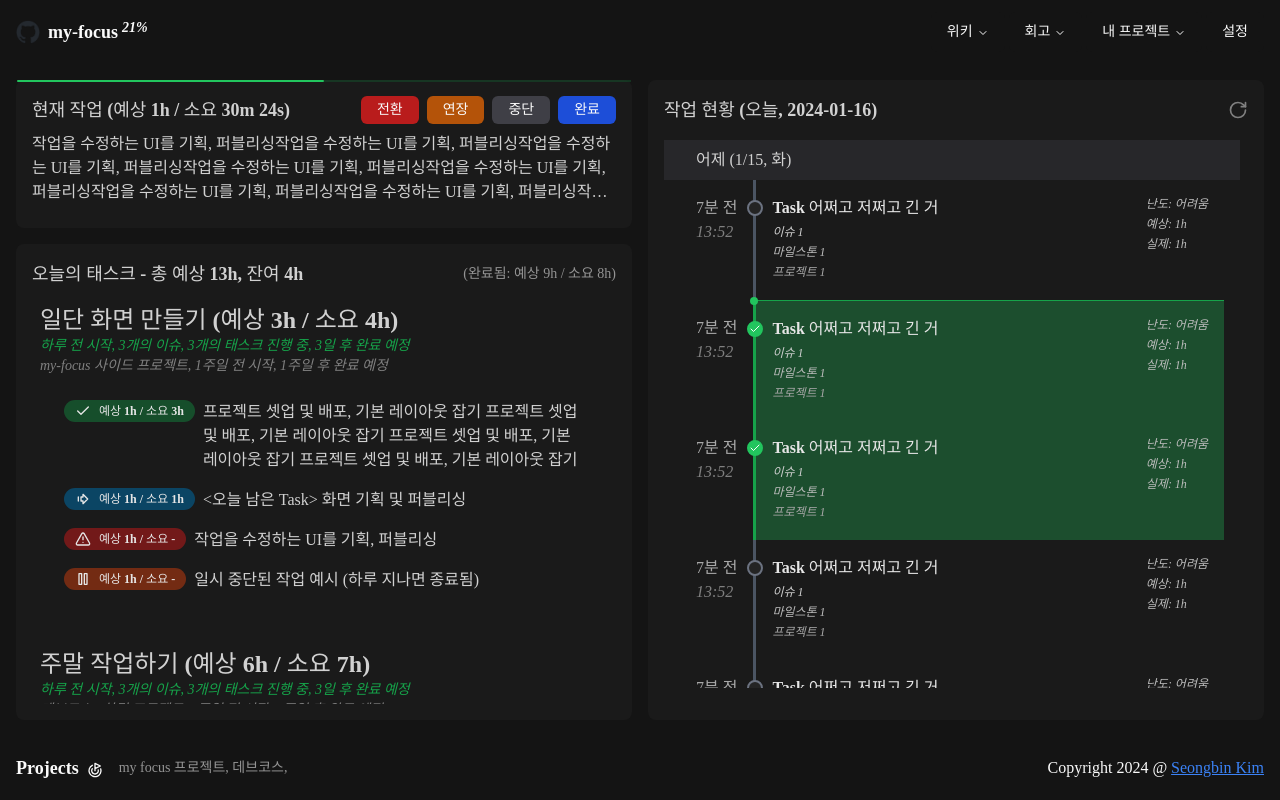
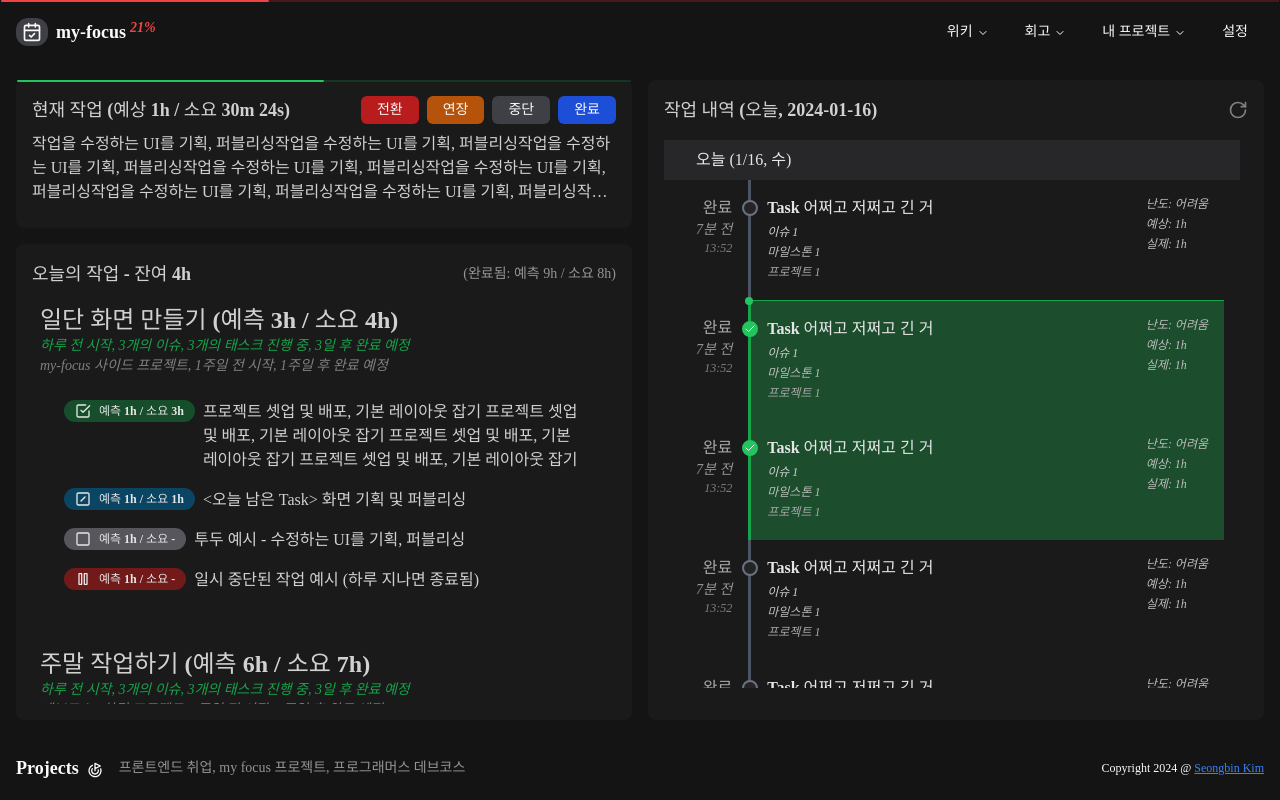
Before and after one commit to seongbin9786/my-focus, a React (Vite) app: page / in a window 1280 px wide. Built offline with nearby package versions, Linux system fonts and the light colour scheme; a web font is replaced by a local one.

Commit message:
Refactor: hi

```diff
--- a/package.json
+++ b/package.json
@@ -4,7 +4,7 @@
   "version": "0.0.0",
   "type": "module",
   "scripts": {
-    "dev": "vite",
+    "dev": "vite --host 0.0.0.0",
     "build": "tsc && vite build",
     "lint": "eslint .",
     "preview": "vite preview",
--- a/src/components/Layout/index.tsx
+++ b/src/components/Layout/index.tsx
@@ -1,5 +1,5 @@
 import { Outlet } from "react-router-dom";
-import { GoalIcon } from "lucide-react";
+import { CalendarCheckIcon, GoalIcon } from "lucide-react";
 import { useEffect, useState } from "react";
 
 import { NavigationTab } from "./nav";
@@ -7,14 +7,14 @@ import { NavigationTab } from "./nav";
 import { cn } from "@/lib/utils";
 
 // TODO: switch보다 이게 더 짧음. 이게 제일 나은 듯?
-const getColorForPercentage = (percentage: number) => {
-  if (percentage >= 75) return "green";
-  if (percentage >= 50) return "blue";
-  if (percentage >= 25) return "yellow";
-  return "red";
+const getTextCSS = (percentage: number) => {
+  // Tailwind에서는 정적으로 추론 가능한 분기의 값들을 갖고 컴파일한다.
+  // 런타임의 값은 반영되지 않는다고 한다!
+  if (percentage >= 75) return "text-green-500";
+  if (percentage >= 50) return "text-blue-500";
+  if (percentage >= 25) return "text-yellow-500";
+  return "text-red-500";
 };
-
-const getTextCSS = (percentage: number) => `text-${getColorForPercentage(percentage)}-500`;
 
 export const Layout = () => {
   const [percentage, setPercentage] = useState(0);
@@ -27,9 +27,11 @@ export const Layout = () => {
       setPercentage((prev) => {
         const extra = Math.floor(Math.random() * 10);
         if (prev + extra > 100) {
+          window.document.title = "my-focus 0%";
           return 0;
         }
 
+        window.document.title = `my-focus ${prev + extra}%`;
         return prev + extra;
       });
     }, 1000);
@@ -39,14 +41,18 @@ export const Layout = () => {
 
   return (
     // overflow-hidden은 Navigation Tab이 화면을 벗어나기 때문임
-    <div className="flex flex-col w-screen h-screen overflow-hidden">
-      <div className="flex items-center justify-between h-16 gap-2 px-4 shrink-0 bg-layer-1">
+    <div className="flex h-screen w-screen flex-col overflow-hidden">
+      <div className="flex h-16 shrink-0 items-center justify-between gap-2 bg-layer-1 px-4">
         <div className="flex items-center gap-2">
-          <a href="https://github.com/seongbin9786/my-focus">
-            <img src="/github-mark.png" className="w-6 h-6 cursor-pointer select-none" />
-          </a>
+          <button>
+            <a href="https://github.com/seongbin9786/my-focus">
+              <div className="rounded-xl bg-zinc-700 px-[6px] py-1">
+                <CalendarCheckIcon className="h-5 w-5" />
+              </div>
+            </a>
+          </button>
           <div className="flex gap-1">
-            <h1 className="text-lg font-bold cursor-pointer select-none">my-focus</h1>
+            <h1 className="cursor-pointer select-none text-lg font-bold">my-focus</h1>
             {/* 오늘 태스크 진행률 - 30% 미만은 빨간색, 66% 미만은 주황색, 이상은 파란색, 90%이상은 초록색 */}
             <span
               className={cn("align-super text-sm font-semibold italic", getTextCSS(percentage))}
@@ -65,15 +71,18 @@ export const Layout = () => {
         <Outlet />
       </div>
       {/* 모바일에선 주소 표시줄 때문에 밑에 가려져 있어서 안 보이고, 좁아서 Memo와 copyright만 보임 */}
-      <div className="items-center hidden h-16 gap-4 px-4 shrink-0 bg-layer-1 xl:flex">
+      <div className="flex h-16 shrink-0 items-center gap-4 bg-layer-1 px-4">
         <h1 className="flex items-center gap-2">
           <span className="text-lg font-bold">Projects</span>
-          <GoalIcon className="w-4 h-4 mt-1" />
+          <GoalIcon className="mt-1 h-4 w-4" />
         </h1>
-        <span className="h-6 mt-1 text-sm border-transparent grow text-content-2 hover:border-layer-6">
-          my focus 프로젝트, 데브코스,
+        <span
+          className="mt-1 line-clamp-1 h-6 grow border-transparent text-sm text-content-2 hover:border-layer-6"
+          title="프론트엔드 취업, my focus 프로젝트, 프로그래머스 데브코스"
+        >
+          프론트엔드 취업, my focus 프로젝트, 프로그래머스 데브코스
         </span>
-        <span className="shrink-0">
+        <span className="shrink-0 text-xs">
           Copyright 2024 @{" "}
           <a className="text-blue-500 underline" href="https://github.com/seongbin9786">
             Seongbin Kim
--- a/src/pages/HomePage.tsx
+++ b/src/pages/HomePage.tsx
@@ -6,6 +6,15 @@ import { cn } from "@/lib/utils";
 import { CurrentTaskView } from "@/views/CurrentTaskView";
 import { TodayTaskView } from "@/views/TodayTaskView";
 
+/*
+interface ItemProps {
+  status: "started" | "suspended" | "extended" | "done",
+  first?: boolean
+}
+*/
+// 처음엔 모든 유형의 Task를 색상 표시해서 제공하려고 했는데 그것보다는
+// 완료된 Task의 경우만 초록색으로 표시해주는 게 좋을 듯?
+// TODO: 그리고 Task의 길이에 비례해서 높이를 결정하면 꽤 좋을지도?
 const Item = ({
   selected = false,
   firstSelected = false,
@@ -14,10 +23,11 @@ const Item = ({
   firstSelected?: boolean;
 }) => (
   // FIXME: shrink-0을 주지 않으면 120px이 아닌 116px, 118px로 줄어듬. (왜 그때 그때 2가지로 나오는지..)
-  <div className="flex h-[120px] w-full shrink-0 px-4">
-    <div className="flex flex-col p-4">
-      <span className="text-content-3">7분 전</span>
-      <span className="italic text-content-1">13:52</span>
+  <div className="flex h-[120px] w-full shrink-0 md:px-4">
+    <div className="flex flex-col items-end pr-4 md:p-4">
+      <span className="text-content-3">완료</span>
+      <span className="text-sm italic text-content-2">7분 전</span>
+      <span className="text-xs italic text-content-1">13:52</span>
     </div>
     <Separator
       orientation="vertical"
@@ -41,10 +51,10 @@ const Item = ({
           selected ? "border-green-500 bg-green-500" : "border-gray-500 bg-layer-3",
         )}
       >
-        {selected ? <CheckIcon className="w-3 h-3" /> : null}
+        {selected ? <CheckIcon className="h-3 w-3" /> : null}
       </div>
       <div className="flex flex-col gap-1">
-        <div className="font-bold line-clamp-1 text-content-6">Task 어쩌고 저쩌고 긴 거</div>
+        <div className="line-clamp-1 font-bold text-content-6">Task 어쩌고 저쩌고 긴 거</div>
         <div className="text-xs italic text-content-5">이슈 1</div>
         <div className="text-xs italic text-content-4">마일스톤 1</div>
         <div className="text-xs italic text-content-3">프로젝트 1</div>
@@ -64,23 +74,27 @@ export const HomePage = () => {
       {/* max-h-full 로 해놓으면 header, footer 등 배치 빼고 배치 받은 본인 크기에서 더 커지지 않겠다는 뜻 */}
       {/* 그렇게 하면 자식의 크기만큼 스스로 자동으로 커질 때에 full보다 더 커지지 않음 */}
       <div className="grid max-h-full grid-cols-1 gap-4 xl:grid-cols-2 xl:grid-rows-12 xl:p-4">
-        <div className="relative flex flex-col col-span-1 col-start-1 row-span-3 gap-2 p-4 smh:row-span-12 bg-layer-2 xl:rounded-lg">
+        <div className="relative col-span-1 col-start-1 row-span-3 flex flex-col gap-2 bg-layer-2 p-3 md:p-4 xl:rounded-lg smh:row-span-12">
           <CurrentTaskView doing={true} />
         </div>
-        <div className="box-border flex flex-col gap-4 p-4 smh:col-start-2 smh:row-span-12 row-span-9 bg-layer-2 xl:col-start-1 xl:rounded-lg">
+        <div className="row-span-9 box-border flex flex-col gap-4 bg-layer-2 p-3 md:p-4 xl:col-start-1 xl:rounded-lg smh:col-start-2 smh:row-span-12">
           <TodayTaskView />
         </div>
-        <div className="flex flex-col max-h-full gap-4 p-4 smh:hidden row-span-12 bg-layer-2 xl:col-start-2 xl:row-start-1 xl:rounded-lg">
+        <div className="row-span-12 flex max-h-full flex-col gap-4 bg-layer-2 p-3 md:p-4 xl:col-start-2 xl:row-start-1 xl:rounded-lg smh:hidden">
           <div className="flex items-center justify-between">
-            <h2 className="text-lg font-bold text-content-5">작업 현황 (오늘, 2024-01-16)</h2>
+            <h2 className="font-bold text-content-5 md:text-lg">작업 내역 (오늘, 2024-01-16)</h2>
             {/* 새로 배운 점: 그냥 button으로 감싸도 된다! 사실 select-none + cursor-pointer = 버튼 */}
             <button>
-              <RotateCwIcon className="w-5 h-5 text-content-1" />
+              <RotateCwIcon className="h-5 w-5 text-content-1" />
             </button>
           </div>
           {/* FIXME: height를 지정하지 않으면 overflow가 불가능하므로 어쩔 수 없음 */}
           <div className="flex max-h-[calc(100%-60px)] flex-col pr-2 xl:overflow-auto">
-            <div className="px-8 py-2 bg-zinc-800 text-content-5">어제 (1/15, 화)</div>
+            {/* FIXME: 이유는 모르겠지만 z-index를 주지 않으면 opacity=1 이어도 뒤에가 보임. */}
+            {/* 아예 layer가 밑으로 오면 모를까 opacity 이슈처럼 보여서 이상함. 이유를 모르겠음. */}
+            <div className="sticky top-0 z-10 bg-zinc-800 px-8 py-2 text-content-6">
+              오늘 (1/16, 수)
+            </div>
             <Item />
             <Item selected firstSelected />
             <Item selected />
@@ -89,7 +103,7 @@ export const HomePage = () => {
             <Item selected firstSelected />
             <Item selected />
             <Item />
-            <div className="px-8 py-2 bg-zinc-800 text-content-6">오늘 (1/16, 24')</div>
+            <div className="sticky top-0 bg-zinc-800 px-8 py-2 text-content-5">어제 (1/15, 화)</div>
             <Item />
             <Item selected firstSelected />
             <Item selected />
--- a/src/views/TodayTaskView.tsx
+++ b/src/views/TodayTaskView.tsx
@@ -1,4 +1,5 @@
-import { AlertTriangleIcon, ArrowBigRightDashIcon, CheckIcon, PauseIcon } from "lucide-react";
+import { CheckSquareIcon, PauseIcon, SquareIcon, SquareSlashIcon } from "lucide-react";
+import { useEffect, useReducer } from "react";
 
 import { Badge } from "@/components/ui/badge";
 
@@ -27,7 +28,7 @@ const DUMMY_DATA = [
       },
       {
         id: 3,
-        name: "작업을 수정하는 UI를 기획, 퍼블리싱",
+        name: "투두 예시 - 수정하는 UI를 기획, 퍼블리싱",
         estimated: "1h",
         actual: "-",
         status: "todo",
@@ -68,44 +69,87 @@ const DUMMY_DATA = [
 const bgColorByStatus = {
   done: "bg-green-800/70 hover:bg-green-800/90 cursor-pointer",
   wip: "bg-sky-800/70 hover:bg-sky-800/90 cursor-pointer",
-  todo: "bg-red-800/70 hover:bg-red-800/90 cursor-pointer",
-  suspended: "bg-orange-800/70 hover:bg-orange-800/90 cursor-pointer",
+  todo: "bg-zinc-500/70 hover:bg-zinc-500/90 cursor-pointer",
+  suspended: "bg-red-800/70 hover:bg-red-800/90 cursor-pointer",
 };
 
 const iconByStatus = {
-  done: <CheckIcon className="w-4 h-4" />,
-  wip: <ArrowBigRightDashIcon className="w-4 h-4" />,
-  todo: <AlertTriangleIcon className="w-4 h-4" />,
-  suspended: <PauseIcon className="w-4 h-4" />,
+  done: <CheckSquareIcon className="h-4 w-4" />,
+  wip: <SquareSlashIcon className="h-4 w-4" />,
+  todo: <SquareIcon className="h-4 w-4" />,
+  suspended: <PauseIcon className="h-4 w-4" />,
+};
+
+const getProgressActiveCSS = (percentage: number) => {
+  if (percentage >= 75) return "bg-green-500";
+  if (percentage >= 50) return "bg-blue-500";
+  if (percentage >= 25) return "bg-yellow-500";
+  return "bg-red-500";
+};
+
+const getProgressBgCSS = (percentage: number) => {
+  if (percentage >= 75) return "bg-green-900/50";
+  if (percentage >= 50) return "bg-blue-900/50";
+  if (percentage >= 25) return "bg-yellow-900/50";
+  return "bg-red-900/50";
 };
 
 export const TodayTaskView = () => {
+  const [, forceUpdate] = useReducer((state) => !state, false);
+  const percentage = (() => {
+    try {
+      return Number(window.document.title.split(" ")[1].slice(0, -1));
+    } catch {
+      return 0;
+    }
+  })();
+
+  useEffect(() => {
+    const interval = setInterval(() => forceUpdate(), 1000);
+
+    return () => clearInterval(interval);
+  }, []);
+
   return (
     <>
+      {/* 오늘의 작업은 상단에 표시됨 */}
+      <div className="fixed left-0 top-0 flex w-full px-[1px]">
+        <div
+          style={{ width: `${percentage}%` }}
+          className={cn("h-[2px] rounded-sm", getProgressActiveCSS(percentage))}
+        ></div>
+        <div
+          style={{ width: `${100 - percentage}%` }}
+          className={cn("h-[2px]", getProgressBgCSS(percentage))}
+        ></div>
+      </div>
       <div className="flex flex-col gap-2">
         <h2 className="flex items-center justify-between">
-          <span className="text-lg font-bold text-content-5">
-            오늘의 태스크 - 총 예상 13h, 잔여 4h
-          </span>
-          <span className="text-sm text-content-2">(완료됨: 예상 9h / 소요 8h)</span>
+          <span className="font-bold text-content-5 md:text-lg">오늘의 작업 - 잔여 4h</span>
+          <span className="text-xs text-content-2 md:text-sm">(완료됨: 예측 9h / 소요 8h)</span>
         </h2>
       </div>
-      <ol className="box-border flex flex-col gap-8 mx-2 xl:overflow-auto">
+      <ol className="box-border flex flex-col gap-12 md:mx-2 md:gap-8 xl:overflow-auto">
         {DUMMY_DATA.map(({ milestoneName, projectName, estimated, actual, tasks }) => (
-          <li key={milestoneName} className="flex flex-col">
-            <div className="text-2xl font-bold text-content-5">
-              {milestoneName} (예상 {estimated} / 소요 {actual})
+          <li key={milestoneName} className="flex flex-col gap-2 md:gap-0">
+            <div className="text-xl font-bold text-content-5 md:text-2xl">
+              {milestoneName} (예측 {estimated} / 소요 {actual})
             </div>
-            <div className="text-sm italic text-green-600">
+            <div className="text-xs italic text-green-600 md:text-sm">
               <span>하루 전 시작, 3개의 이슈, 3개의 태스크 진행 중, 3일 후 완료 예정</span>
               <div className="text-sm italic text-content-1">
                 {projectName}, 1주일 전 시작, 1주일 후 완료 예정
               </div>
             </div>
-            <ol className="flex flex-col p-4">
+            <ol className="flex flex-col gap-4 md:gap-0 md:p-4">
               {tasks.map(({ id, name, estimated, actual, status }) => (
-                <li key={id} className={cn("flex flex-nowrap items-start gap-2 p-2")}>
-                  <div className="flex items-center gap-2 shrink-0">
+                <li
+                  key={id}
+                  className={cn(
+                    "flex flex-col flex-nowrap items-start gap-1 p-2 md:flex-row md:gap-2",
+                  )}
+                >
+                  <div className="flex shrink-0 items-center gap-2">
                     <Badge
                       className={cn(
                         "flex gap-2 bg-layer-7 text-content-6",
@@ -114,7 +158,7 @@ export const TodayTaskView = () => {
                     >
                       {iconByStatus[status]}
                       <span>
-                        예상 {estimated} / 소요 {actual}
+                        예측 {estimated} / 소요 {actual}
                       </span>
                     </Badge>
                   </div>
--- a/tailwind.config.js
+++ b/tailwind.config.js
@@ -15,7 +15,7 @@ export default {
       screens: {
         // @see https://tailwindcss.com/docs/screens#custom-media-queries
         // 높이가 작은 스크린은 기존 grid 사용 불가능
-        smh: { raw: "(max-height: 700px)" },
+        smh: { raw: "(max-height: 600px)" },
       },
       colors: {
         "layer-1": "hsl(var(--layer1))",
```
Also changed, not shown: src/views/CurrentTaskView.tsx (+7 -7 lines).
